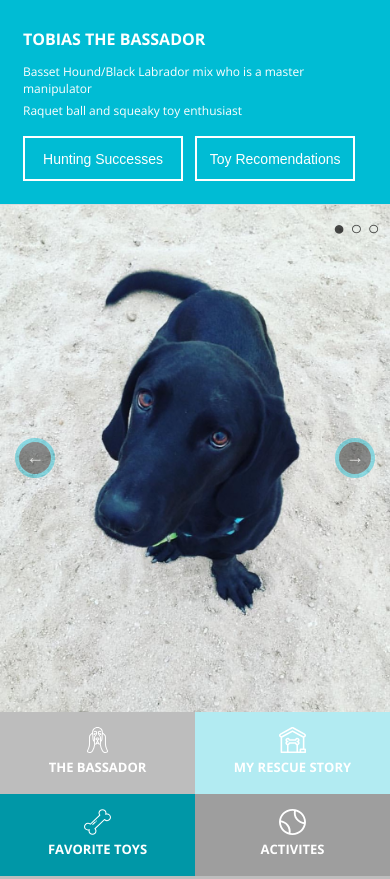
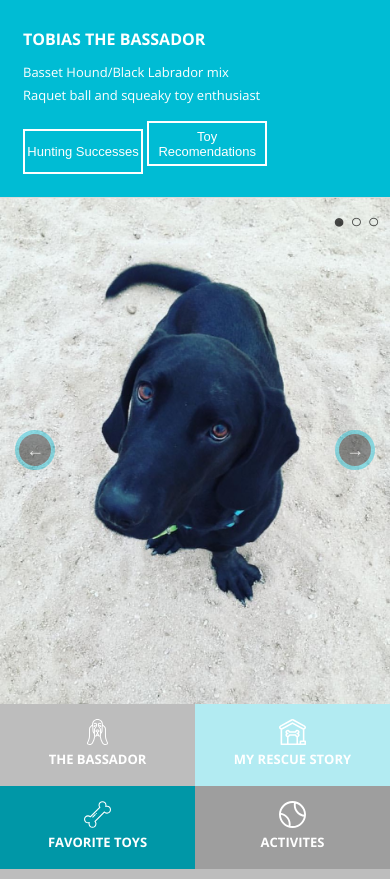
Before and after one commit to kayleenovak/kb-comp-challenge-1, a plain HTML site: page index.html in a window 390 px wide. Shown: the top 879 px of the page. Drawn offline with nearby package versions, Linux system fonts and the light colour scheme.

Commit message:
Restyle buttons for media queries

```diff
--- a/index.html
+++ b/index.html
@@ -9,7 +9,7 @@
 <body>
   <section class="info-section">
     <h1>TOBIAS THE BASSADOR</h1>
-    <p>Basset Hound/Black Labrador mix who is a master manipulator</p>
+    <p>Basset Hound/Black Labrador mix</p>
     <p>Raquet ball and squeaky toy enthusiast</p>
     <form>
       <button class="info-btn">Hunting Successes</button>
--- a/style.css
+++ b/style.css
@@ -95,6 +95,13 @@ h6 {
   width: 40px;
 }
 
+.left-photo-scroll-btn:hover,
+.right-photo-scroll-btn:hover {
+  height: 45px;
+  width: 45px;
+  border-radius: 22.5px;
+}
+
 
 .left-photo-scroll-btn {
   left: 15px;
@@ -145,7 +152,7 @@ h6 {
   grid-area: obsessions;
 }
 
-@media screen and (max-width: 950px) {
+@media screen and (max-width: 970px) {
   body {
   display: grid;
   grid-template-areas: "info-section     info-section  the-bassador  the-bassador"
@@ -178,7 +185,7 @@ h6 {
   }
 }
 
-@media screen and (max-width: 800px) {
+@media screen and (max-width: 820px) {
   body {
   display: grid;
   grid-template-areas: "info-section    info-section     the-bassador"
@@ -248,13 +255,21 @@ h6 {
   }
 
   p {
-    font-size: 12px;
+    font-size: 13px;
   }
 
   h6 {
     font-size: 13px;
     margin: 0 0 8px 0;
   }
+
+  .info-btn {
+  padding: 0;
+  margin: 0;
+  font-size: 13px;
+  height: 45px;
+  width: 120px;
+}
 
   .grid-squares {
     padding: 10px;
```
